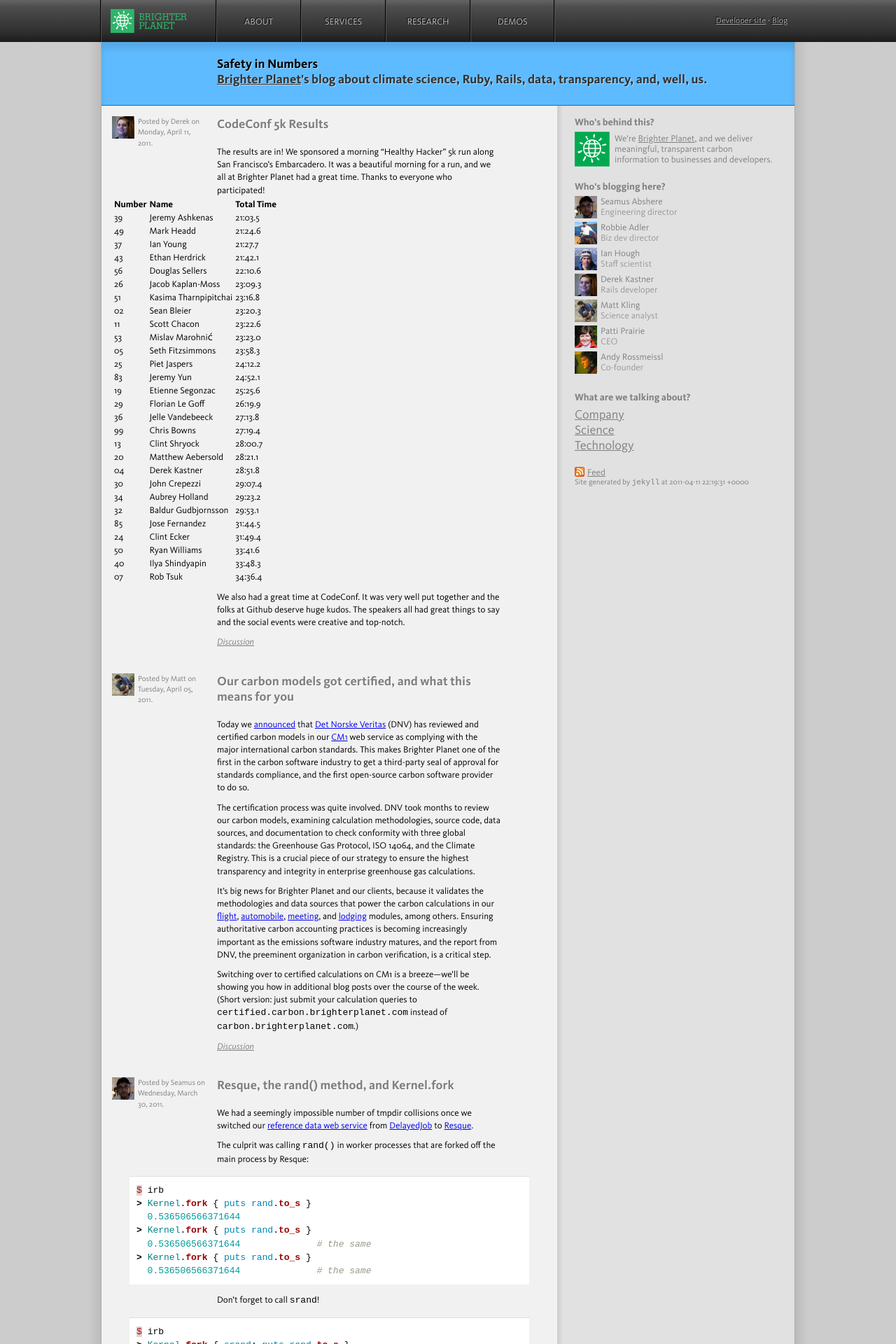
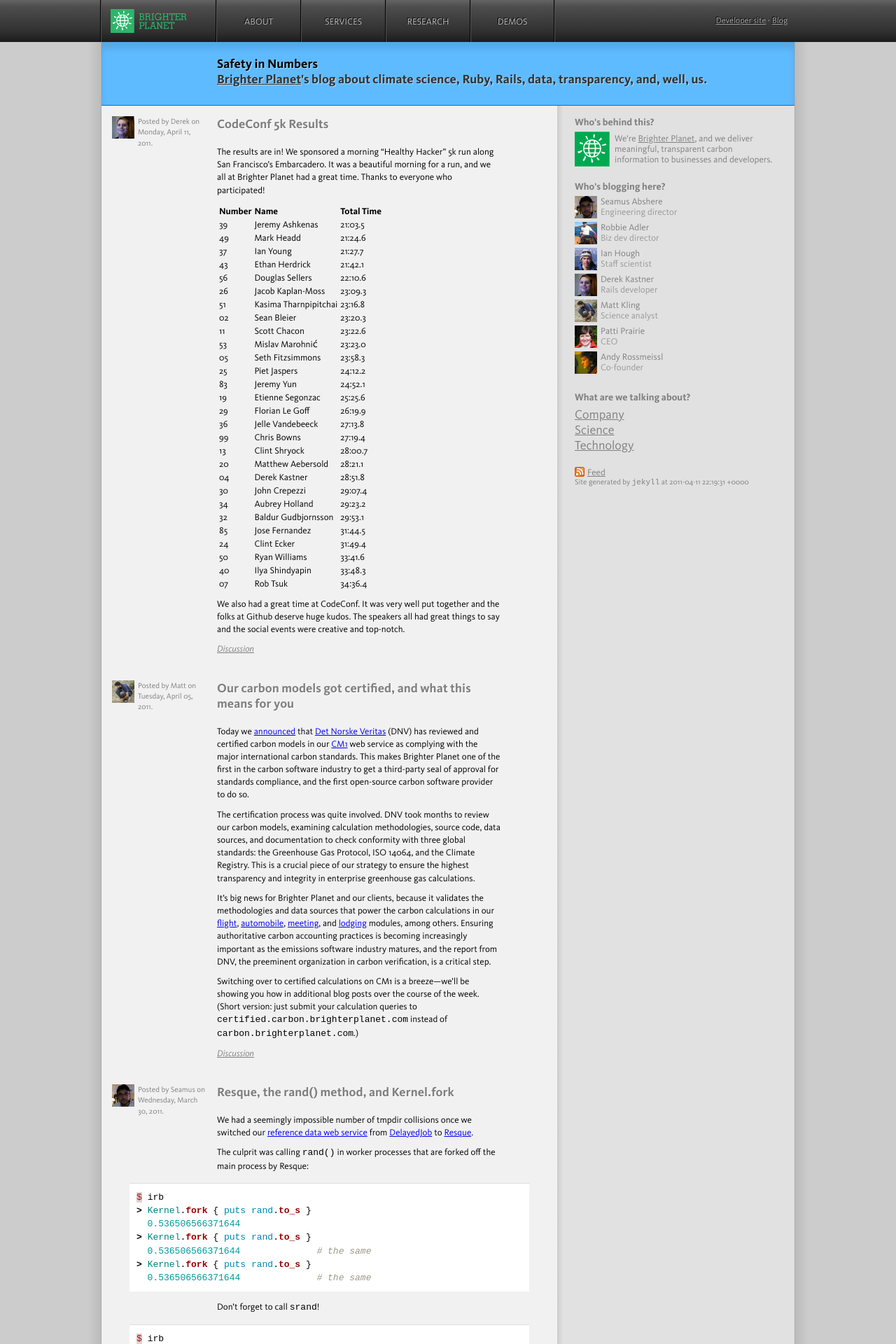
Before and after one commit to faradayio/numbers, a Jekyll site: the page built from index.html, in a window 1280 px wide. Shown: the top 1920 px of the page at 70% size. Built offline with Jekyll 4.4.1, drawn with Linux system fonts in a browser that asks for light colours; some web fonts are replaced; comment, search, counter and statistics services are not loaded.

Commit message:
Style table

```diff
--- a/stylesheets/application.css
+++ b/stylesheets/application.css
@@ -60,6 +60,10 @@
 ol.posts li>p, .post>p {
   margin: 10px 0 0 150px;
   line-height: 1.4;
+}
+
+ol.posts li>table, .post>table {
+  margin: 10px 0 0 150px;
 }
 
 p.meta {
```
